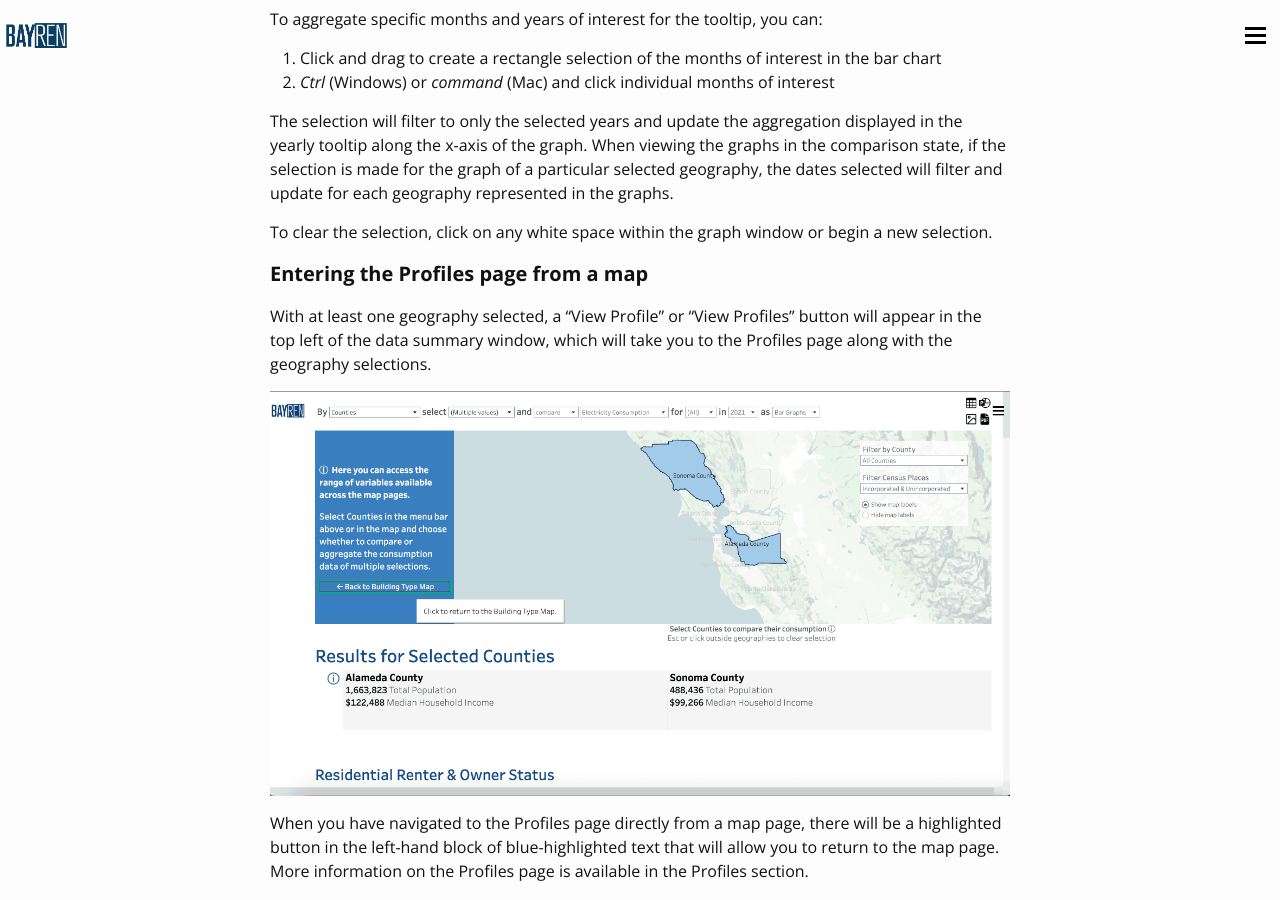
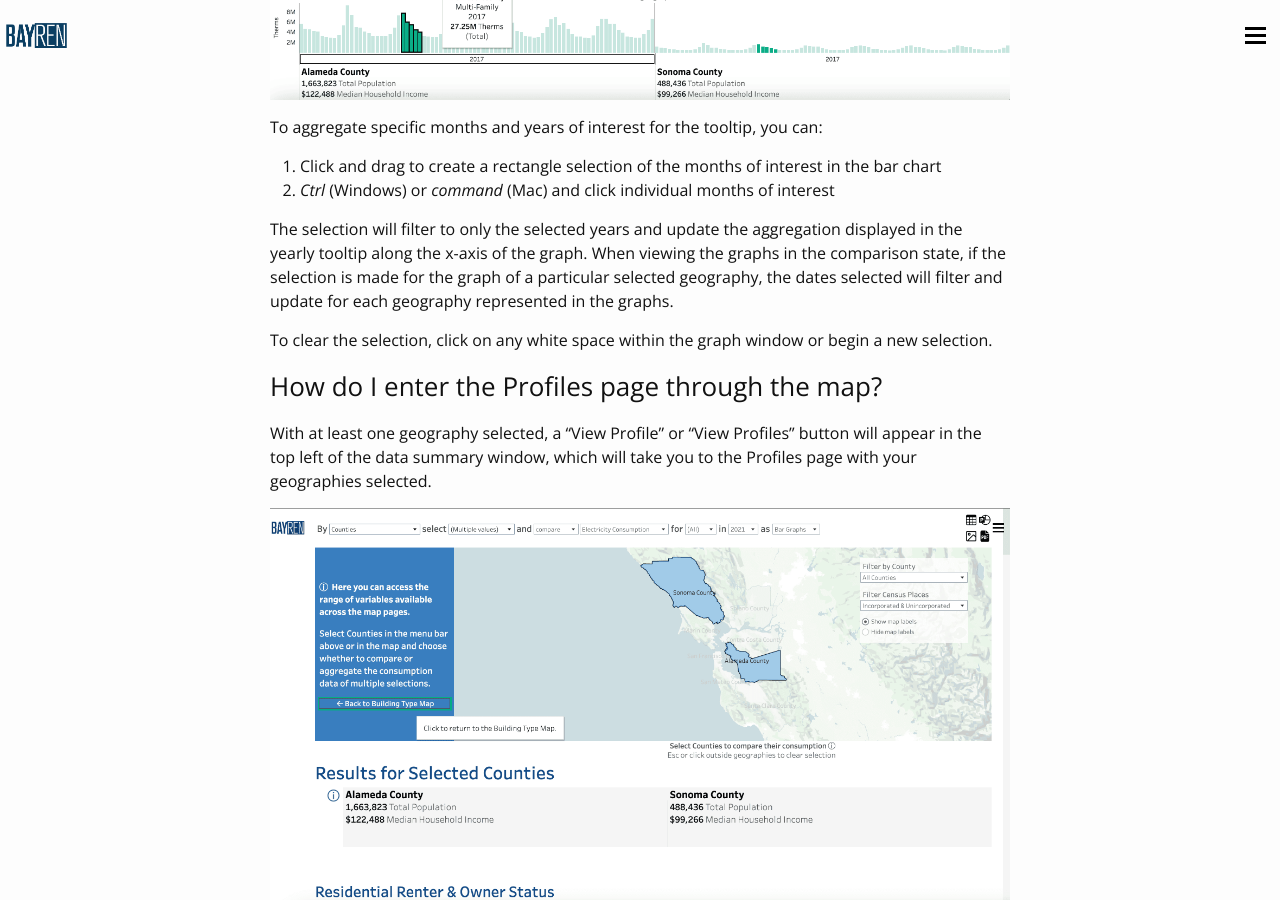
Before and after one commit to uclaioes/bayren-atlas, a Jekyll site: the page built from tutorial.md, in a window 1280 px wide and 900 px high, scrolled down 11822 px. Built offline with Jekyll 4.4.1, drawn with Linux system fonts in a browser that asks for light colours; some of the changed text lies outside the part shown.

Commit message:
tutorial: update headers

```diff
--- a/tutorial.md
+++ b/tutorial.md
@@ -139,6 +142,8 @@
 
 ![Screenshot of the Building Type map page with Sonoma County and Alameda County selected with the aggregate option open. A tooltip for 2017 for all selected geographies is populated.]({{ "/assets/images/tutorial/tutorial-bld-aggregate-tooltip.png" | relative_url }})
 
+#### **How do I interpret masking in the graph?**
+
 When aggregating geographies in instances where masking is present, the aggregated graph will maintain a masking flag, to highlight that the aggregation is incomplete due to the presence of masking in at least one of the geographies.
 
 As an example, below is the Building Type map with Sonoma County and Alameda County selected in the comparison state. With Industrial use type selected, masking is present (indicated by a gray “x”) across multiple months of the Alameda County data.
@@ -151,7 +156,7 @@
 
 * NOTE: When viewing consumption as a statistic (*median, median per sq. ft., per capita*) in the aggregation state for multiple geographies, the graph values will display the median of the monthly statistical value (i.e. median of monthly per capita values). This happens because the statistical values are precomputed in the backend of the database.
 
-#### **Selections in the graph**
+#### **How do I make selections in the graph?**
 
 ![Screenshot of the Building Type map page with Sonoma County and Alameda County selected along with the population of the bar graphs and summaries below the map. A tooltip for 2019 of Alameda County is populated.]({{ "/assets/images/tutorial/tutorial-bld-graph-hover.png" | relative_url }})
 
@@ -168,9 +173,9 @@
 
 To clear the selection, click on any white space within the graph window or begin a new selection.
 
-#### **Entering the Profiles page from a map**
+### How do I enter the Profiles page through the map?
 
-With at least one geography selected, a “View Profile” or “View Profiles” button will appear in the top left of the data summary window, which will take you to the Profiles page along with the geography selections.
+With at least one geography selected, a “View Profile” or “View Profiles” button will appear in the top left of the data summary window, which will take you to the Profiles page with your geographies selected.
 
 ![Screenshot of the very top of the Profiles page, showing the filter selection bar, the map, and the data summaries of the selected geographies. The Back to Building Type Map button is highlighted with a tooltip.]({{ "/assets/images/tutorial/tutorial-profiles-page-return.png" | relative_url }})
 
@@ -202,6 +207,8 @@
 
     * NOTE: While you can select as many geographies as you’d like, when comparing data, we suggest no more than 3 or 4. Depending on the size of your screen, results may be obscured with larger selections.
 
+### How do I interact with the visualizations?
+
 Each visualization will have an info button which, upon hover, will provide a description of that visualization.
 
 For several of the visualizations, there is an additional option to choose how to view the data. For instance, in the Building Vintage section, the graphs or the tables can be organized by Vintage:
@@ -212,14 +219,18 @@
 
 ![Screenshot of the Building Vintages section of the Profiles page, with the Monthly Total Electricity Consumption graph organized by Vintage bracket and colored by usetype.]({{ "/assets/images/tutorial/tutorial-profiles-usetype-color.png" | relative_url }})
 
+### How do I interpret masked data on the Profiles page?
+
 When an “x” appears in a graph or table, that is an indication that masked data is present.
 
 ![Screenshot of the first Building Types graph available on the Profiles page with a masked indicator highlighted in the tooltip.]({{ "/assets/images/tutorial/tutorial-profile-masked.png" | relative_url }})
 
 When examining the graphs of Building Vintage, Building Size, Residential Income, and CalEnviroscreen scores, a masking indicator may be present, but will not specify in which use type category the masking may occur.
+
 ![Screenshot of the Building Vintages section of the Profiles page, with the Monthly Total Electricity Consumption graph organized and colored by Vintage bracket.]({{ "/assets/images/tutorial/tutorial-profile-masked-agg.png" | relative_url }})
 
 To get the most detailed information on the origin of masking, choose to compare geographies if more than one is selected, view the profiles page as tables, and choose to organize by both the relevant category as well as the use type.
+
 ![Screenshot of the Building Vintages section of the Profiles page, with the Monthly Total Electricity Consumption graph organized and colored by Vintage bracket.]({{ "/assets/images/tutorial/tutorial-profile-masked-agg-table.png" | relative_url }})
 
 ### How do I access CalEnviroscreen scores along with the consumption data?
```
Also changed, not shown: other parts of tutorial.md (+5 -2 lines).
